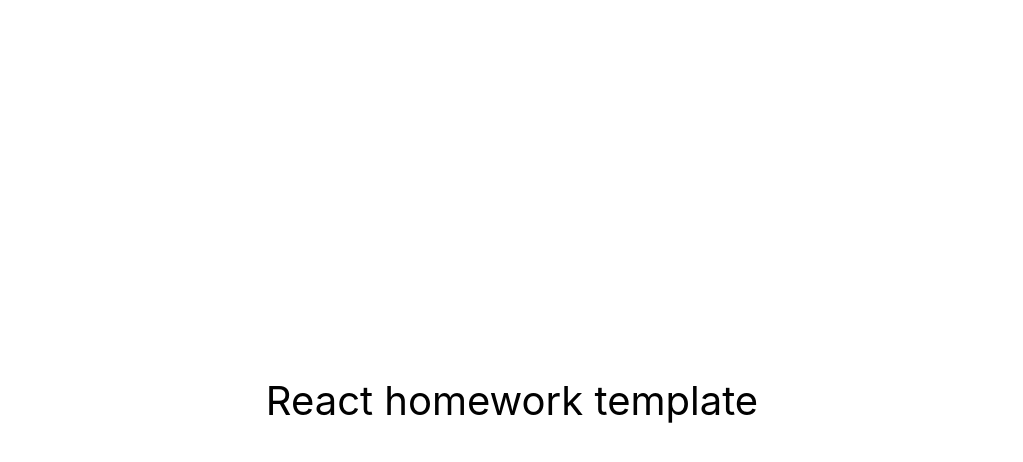
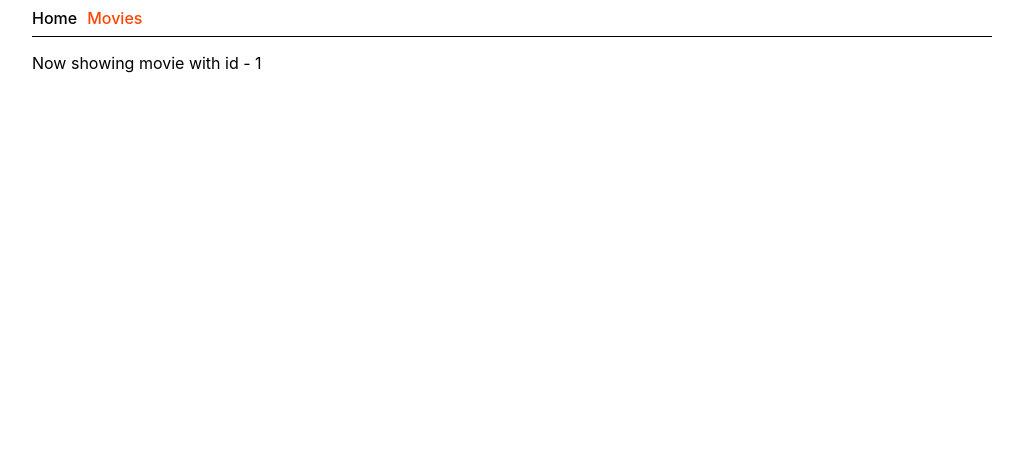
Before and after one commit to Vitalii-Malyk/goit-react-hw-05-movies, a React (Create React App) app: page /goit-react-hw-05-movies/movies/1 in a window 1280 px wide. Shown: the top 462 px of the page, without its empty margins (128-1151 px from the left). Built offline with nearby package versions, Linux system fonts and the light colour scheme.

Commit message:
add components

```diff
--- a/package.json
+++ b/package.json
@@ -7,10 +7,12 @@
     "@testing-library/jest-dom": "^5.16.3",
     "@testing-library/react": "^12.1.4",
     "@testing-library/user-event": "^13.5.0",
+    "node-fetch": "^2.7.0",
     "react": "^18.1.0",
     "react-dom": "^18.1.0",
     "react-router-dom": "^6.16.0",
     "react-scripts": "5.0.1",
+    "styled-components": "^6.0.8",
     "web-vitals": "^2.1.3"
   },
   "scripts": {
--- a/src/components/App.jsx
+++ b/src/components/App.jsx
@@ -1,16 +1,30 @@
+import { Routes, Route } from 'react-router-dom';
+import Home from './Home/Home';
+import Movies from './Movies/Movies';
+import MovieDetails from './MovieDetails/MovieDetails';
+import Cast from './Cast/Cast';
+import Reviews from './Reviews/Reviews';
+import { Container, Header, StyledNavLink } from './App.styled';
+
 export const App = () => {
   return (
-    <div
-      style={{
-        height: '100vh',
-        display: 'flex',
-        justifyContent: 'center',
-        alignItems: 'center',
-        fontSize: 40,
-        color: '#010101'
-      }}
-    >
-      React homework template
-    </div>
+    <Container>
+      <Header>
+        <nav>
+          <StyledNavLink to="/">Home</StyledNavLink>
+          <StyledNavLink to="/movies">Movies</StyledNavLink>
+        </nav>
+      </Header>
+
+      <Routes>
+        <Route path="/" element={<Home />} />
+        <Route path="/movies" element={<Movies />} />
+        <Route path="/movies/:movieId" element={<MovieDetails />}>
+          <Route path="cast" element={<Cast />} />
+          <Route path="reviews" element={<Reviews />} />
+        </Route>
+        {/* <Route path="*" element={<NotFound />} /> */}
+      </Routes>
+    </Container>
   );
 };
--- /dev/null
+++ b/src/components/App.styled.js
@@ -0,0 +1,34 @@
+import styled from 'styled-components';
+import { NavLink } from 'react-router-dom';
+
+export const Container = styled.div`
+  max-width: 960px;
+  margin: 0 auto;
+  padding: 0 16px;
+  flex-direction: column;
+`;
+
+export const Header = styled.header`
+  display: flex;
+  align-items: center;
+  justify-content: space-between;
+  gap: 12px;
+  padding: 8px 0;
+  margin-bottom: 16px;
+  border-bottom: 1px solid black;
+
+  > nav {
+    display: flex;
+    gap: 10px;
+  }
+`;
+
+export const StyledNavLink = styled(NavLink)`
+  text-decoration: none;
+  color: black;
+  font-weight: 500;
+
+  &.active {
+    color: orangered;
+  }
+`;
--- /dev/null
+++ b/src/components/Cast/Cast.jsx
@@ -0,0 +1,7 @@
+import React from 'react';
+
+const Cast = () => {
+  return <div>Cast</div>;
+};
+
+export default Cast;
--- /dev/null
+++ b/src/components/Home/Home.jsx
@@ -0,0 +1,15 @@
+import { useEffect } from 'react';
+
+import getTrending from 'Services/ApiGet';
+
+const Home = () => {
+  useEffect(() => {
+    getTrending()
+      .then(response => console.log(response))
+      .catch(err => console.error(err));
+  }, []);
+
+  return <div>response</div>;
+};
+
+export default Home;
--- /dev/null
+++ b/src/components/MovieDetails/MovieDetails.jsx
@@ -0,0 +1,9 @@
+import React from 'react';
+import { useParams } from 'react-router-dom';
+
+const MovieDetails = () => {
+  const { movieId } = useParams();
+  return <div>Now showing movie with id - {movieId}</div>;
+};
+
+export default MovieDetails;
--- /dev/null
+++ b/src/components/Movies/Movies.jsx
@@ -0,0 +1,7 @@
+import React from 'react';
+
+const Movies = () => {
+  return <div>Movies</div>;
+};
+
+export default Movies;
--- /dev/null
+++ b/src/components/Reviews/Reviews.jsx
@@ -0,0 +1,7 @@
+import React from 'react';
+
+const Reviews = () => {
+  return <div>Reviews</div>;
+};
+
+export default Reviews;
--- a/src/index.js
+++ b/src/index.js
@@ -5,7 +5,9 @@
 import './index.css';
 
 ReactDOM.createRoot(document.getElementById('root')).render(
-  <BrowserRouter basename="/goit-react-hw-05-movies">
-    <App />
-  </BrowserRouter>
+  <React.StrictMode>
+    <BrowserRouter basename="/goit-react-hw-05-movies">
+      <App />
+    </BrowserRouter>
+  </React.StrictMode>
 );
```
Also changed, not shown: 2 other files (tests, documents, lock files or other folders).
